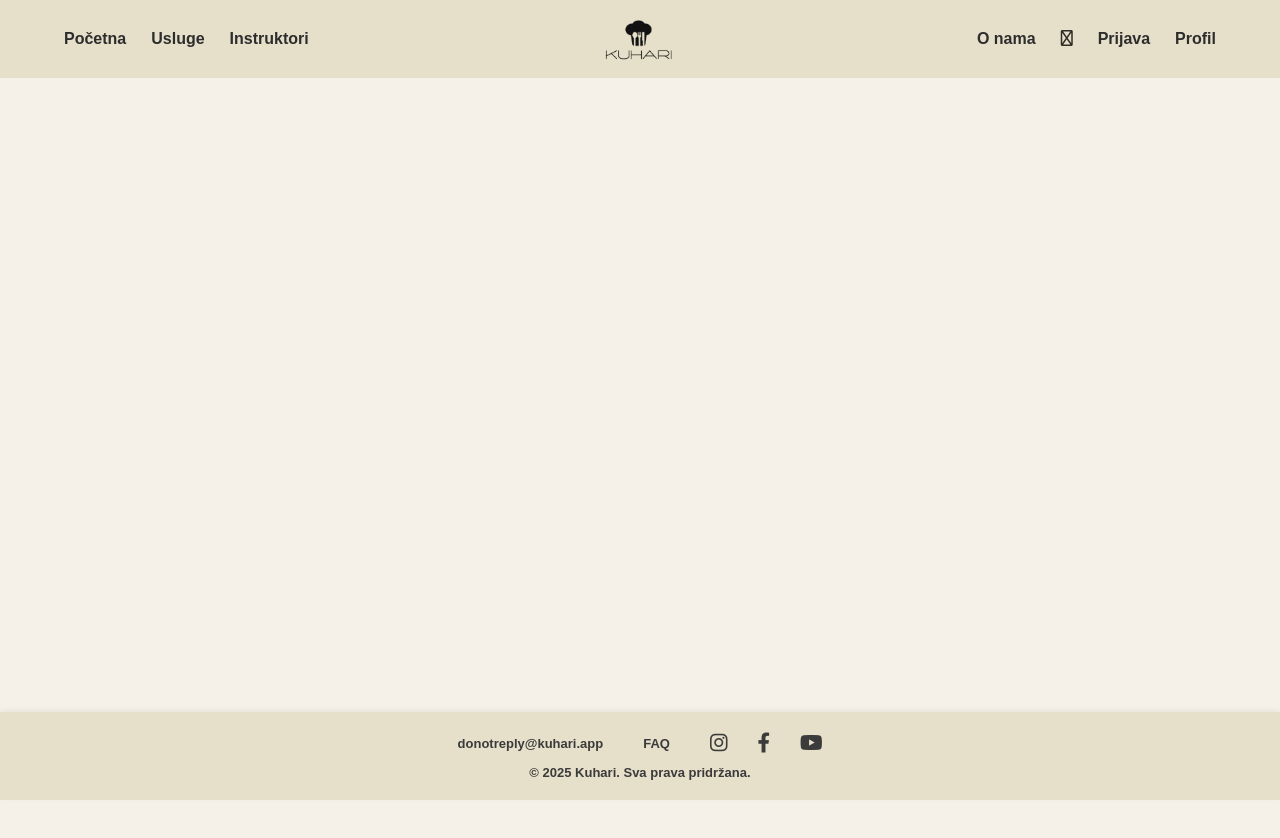
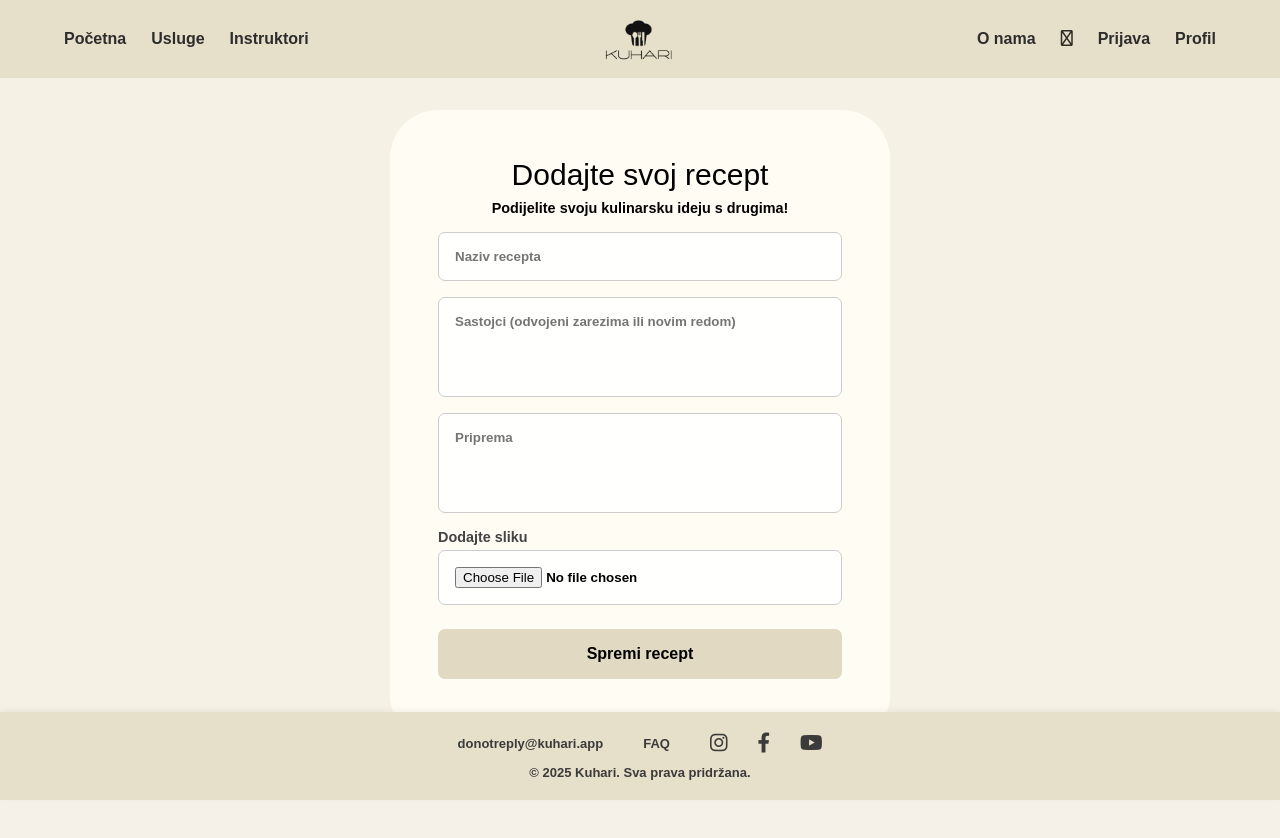
Before and after one commit to vitomudri/progi-lab, a Vue app in the folder frontend/: page /add-recipe in a window 1280 px wide. Shown: the top 838 px of the page. Before the commit the page ends 800 px from the top, so only its background shows below. Built offline with nearby package versions, Linux system fonts and the light colour scheme; a web font is replaced by a local one.

Commit message:
Privremeni commit

```diff
--- /dev/null
+++ b/frontend/src/pages/AddRecipe.vue
@@ -0,0 +1,144 @@
+<template>
+  <div class="add-recipe-wrapper">
+    <div class="add-recipe-card">
+      <h2>Dodajte svoj recept</h2>
+      <p>Podijelite svoju kulinarsku ideju s drugima!</p>
+
+      <form @submit.prevent="handleSubmit">
+        <input
+          v-model="recipe.title"
+          type="text"
+          placeholder="Naziv recepta"
+          required
+        />
+
+        <textarea
+          v-model="recipe.ingredients"
+          placeholder="Sastojci (odvojeni zarezima ili novim redom)"
+          required
+        ></textarea>
+
+        <textarea
+          v-model="recipe.steps"
+          placeholder="Priprema"
+          required
+        ></textarea>
+
+        <div class="file-input">
+          <label for="image">Dodajte sliku</label>
+          <input id="image" type="file" accept="image/*" @change="handleImage" />
+        </div>
+
+        <button type="submit">Spremi recept</button>
+      </form>
+    </div>
+  </div>
+</template>
+
+<script setup lang="ts">
+import { ref } from "vue";
+import { useRouter } from "vue-router";
+
+const router = useRouter();
+
+const recipe = ref({
+  title: "",
+  ingredients: "",
+  steps: "",
+  image: null as File | null
+});
+
+function handleImage(e: Event) {
+  const target = e.target as HTMLInputElement;
+  if (target.files && target.files[0]) {
+    recipe.value.image = target.files[0];
+  }
+}
+
+async function handleSubmit() {
+  // kasnije ćeš ovdje pozvati API da pošalješ podatke
+  console.log("Recept spremljen:", recipe.value);
+  alert("Recept uspješno spremljen!");
+  router.push("/"); // povratak na početnu
+}
+</script>
+
+<style scoped>
+.add-recipe-wrapper {
+  display: flex;
+  justify-content: center;
+  align-items: center;
+  flex: 1;
+  padding: 2rem;
+  background-color: #F5F1E5;
+  margin-bottom: 150px;
+}
+
+.add-recipe-card {
+  color: #000;
+  width: 100%;
+  max-width: 500px;
+  padding: 3rem;
+  border-radius: 3rem;
+  background-color: #FFFCF4;
+  text-align: center;
+}
+
+.add-recipe-card h2 {
+  font-weight: 450;
+  font-size: 1.875rem;
+  margin-bottom: 0.5rem;
+}
+
+.add-recipe-card p {
+  font-size: 0.9rem;
+  margin-bottom: 1rem;
+}
+
+.add-recipe-card input,
+.add-recipe-card textarea {
+  border: 1px solid #ccc;
+  border-radius: 7px;
+  display: block;
+  background-color: #FFFFFD;
+  width: 100%;
+  margin-bottom: 1rem;
+  padding: 1rem;
+  font-family: inherit;
+  resize: none;
+}
+
+textarea {
+  min-height: 100px;
+  resize: vertical;
+}
+
+.file-input {
+  text-align: left;
+  margin-bottom: 1rem;
+}
+
+.file-input label {
+  font-size: 0.9rem;
+  display: block;
+  margin-bottom: 0.3rem;
+  color: #444;
+}
+
+.add-recipe-card button {
+  border: none;
+  border-radius: 7px;
+  background-color: #E2D9C2;
+  padding: 1rem;
+  cursor: pointer;
+  width: 100%;
+  margin-top: 0.5rem;
+  margin-bottom: 1rem;
+  font-size: 1rem;
+  transition: background-color 0.2s ease;
+}
+
+.add-recipe-card button:hover {
+  background-color: #d7ceb8;
+}
+</style>
--- a/frontend/src/pages/Home.vue
+++ b/frontend/src/pages/Home.vue
@@ -4,28 +4,74 @@
       <h1>"IDEJE, RECEPTI I OKUSI KOJI OSTAJU U SJEĆANJU"</h1>
     </div>
   </section>
+
   <section class="popular">
   <h2>Najpopularniji recepti</h2>
+
   <div class="recipe-grid">
-    <div class="recipe">Korejska pržena piletina</div>
-    <div class="recipe">Juha od brokule</div>
-    <div class="recipe">Cimet rolice</div>
+
+    <router-link
+      v-for="recipe in recipes"
+      :key="recipe.id"
+      :to="`/recipe/${recipe.id}`"
+      class="recipe-card"
+    >
+      <img :src="recipe.image" alt="" class="thumb" />
+      <p>{{ recipe.title }}</p>
+    </router-link>
+
+    <div
+      v-for="n in (8 - recipes.length)"
+      :key="'placeholder-'+n"
+      class="recipe-card placeholder"
+    >
+      <div class="thumb empty"></div>
+      <p>Recept...</p>
+    </div>
+
+    <router-link
+      v-if="isLoggedIn"
+      to="/add-recipe"
+      class="recipe-card add-card"
+    >
+      <div class="thumb plus-box">+</div>
+      <p>Dodaj recept</p>
+    </router-link>
 
   </div>
 </section>
 
 </template>
 
+<script setup lang="ts">
+import { ref, onMounted } from "vue"
+
+const recipes = ref([])
+const isLoggedIn = ref(true)           // promijeni kad spojiš login
+
+onMounted(async () => {
+  try {
+    const res = await fetch("/api/v1/recipes/popular")
+    if (!res.ok) throw new Error("Greška u dohvaćanju")
+
+    const data = await res.json()
+    recipes.value = data
+  } catch (err) {
+    console.error("Ne mogu dohvatiti recepte:", err)
+  }
+})
+</script>
+
+
 <style scoped>
+
 .hero {
   background-image: url('@/assets/images/hero-bg.jpg');
   background-size: cover;
-
   padding: 110px 100px;
   text-align: center;
   color: #2d2d2d;
   font-size: 16px;
-  font-weight: 400;
   height: 10vh;
   display: flex;
   align-items: center;
@@ -37,7 +83,7 @@
   content: '';
   position: absolute;
   inset: 0;
-  background-color: rgba(255, 255, 255, 0.1); /* 0.4 = 40% bijelo prekrivanje */
+  background-color: rgba(255, 255, 255, 0.1);
   z-index: 0;
 }
 
@@ -46,12 +92,10 @@
   z-index: 1;
 }
 
-
 .popular {
-  padding: 30px 0;
+  padding: 30px 0 150px;
   background-color: #f5f1e8;
   text-align: center;
-
 }
 
 .popular h2 {
@@ -63,16 +107,64 @@
 }
 
 .recipe-grid {
+  display: grid;
+  grid-template-columns: repeat(auto-fill, minmax(220px, 1fr));
+  gap: 30px;
+  justify-items: center;
+  padding: 0 40px;
+}
+
+.recipe-card {
+  background-color: #e6dfc9;
+  border-radius: 15px;
+  width: 220px;
+  height: 240px;
+  padding: 15px;
+  text-align: center;
+  color: #2d2d2d;
+  display: flex;
+  flex-direction: column;
+  justify-content: space-between;
+  align-items: center;
+  transition: transform 0.2s ease, box-shadow 0.2s ease;
+}
+
+.recipe-card:hover {
+  transform: scale(1.05);
+  box-shadow: 0 6px 12px rgba(0, 0, 0, 0.15);
+  cursor: pointer;
+}
+
+.thumb {
+  width: 100%;
+  height: 140px;
+  border-radius: 12px;
+  object-fit: cover;
+  background-color: #f3ede0;
+}
+
+.empty {
+  background-color: #efe7d9 !important;
+}
+
+.add-card:hover {
+  transform: scale(1.05);
+  box-shadow: none; /* nema potamnjivanja */
+}
+
+.plus-box {
+  font-size: 48px;
+  font-weight: bold;
+  color: #302c27;
   display: flex;
   justify-content: center;
-  gap: 30px;
+  align-items: center;
+  user-select: none;
 }
 
-.recipe {
-  background-color: #e6dfc9;
-  padding: 20px;
-  border-radius: 15px;
-  width: 180px;
+.recipe-card p {
+  margin-top: 10px;
+  font-size: 1rem;
+  font-weight: 500;
 }
-
 </style>
--- /dev/null
+++ b/frontend/src/pages/RecipePage.vue
@@ -0,0 +1,130 @@
+<template>
+  <main class="recipe-page">
+    <div class="image-container">
+      <img :src="recipe.image" alt="recipe image" />
+    </div>
+
+    <h1 class="recipe-title">{{ recipe.title }}</h1>
+    <p class="recipe-author">👩‍🍳 Autor: {{ recipe.author }}</p>
+
+    <section class="ingredients">
+      <h2>Sastojci</h2>
+      <ul>
+        <li v-for="(item, index) in recipe.ingredients" :key="index">{{ item }}</li>
+      </ul>
+    </section>
+
+    <section class="preparation">
+      <h2>Priprema</h2>
+      <ol>
+        <li v-for="(step, index) in recipe.steps" :key="index">{{ step }}</li>
+      </ol>
+    </section>
+  </main>
+</template>
+
+<script setup lang="ts">
+import { ref } from 'vue'
+
+const recipe = ref({
+  title: 'Korejska pržena piletina s rižom',
+  image: '/src/assets/images/kfc.jpg',
+  author: 'Ana M.',
+  ingredients: [
+    '500 g pilećih prsa',
+    '2 žlice kukuruznog škroba',
+    '1 jaje',
+    'Sol i papar po želji',
+    'Ulje za prženje',
+    '2 žlice sojinog umaka',
+    '1 žlica meda',
+    '1 žličica gochujang paste (ili čili paste)',
+    '2 režnja češnjaka (sitno nasjeckana)',
+    'Sezamove sjemenke za posip'
+  ],
+  steps: [
+    'Piletinu nareži na male komade i začini solju i paprom.',
+    'Uvaljaj u jaje pa u kukuruzni škrob.',
+    'Prži u vrućem ulju dok ne postane zlatno i hrskavo.',
+    'U tavi pomiješaj soja umak, med, češnjak i gochujang — kratko prokuhaj.',
+    'Dodaj prženu piletinu i dobro promiješaj da se obloži umakom.',
+    'Pospi sezamom i posluži uz kuhanu rižu.'
+  ]
+})
+</script>
+
+<style scoped>
+html, body {
+  min-height: 100vh;
+}
+
+.recipe-page {
+  max-width: 800px;
+  margin: 0 auto;
+  padding: 40px 20px 100px;
+}
+
+.image-container img {
+  width: 100%;
+  height: 400px;
+  object-fit: cover;
+  border-radius: 12px;
+  margin-bottom: 30px;
+}
+
+.recipe-title {
+  font-size: 32px;
+  margin-bottom: 10px;
+  color: #302c27;
+}
+
+.recipe-author {
+  font-size: 18px;
+  color: #6a6359;
+  margin-bottom: 40px;
+}
+
+.ingredients,
+.preparation {
+  text-align: left;
+  margin-bottom: 40px;
+}
+.ingredients ul {
+  list-style-type: disc; /* ➜ male točkice */
+      /* ➜ malo pomakne cijelu listu udesno */
+}
+
+/* Naslovi */
+h2 {
+  font-size: 24px;
+  margin-bottom: 12px;
+  color: #302c27;
+}
+
+/* Liste */
+ul, ol {
+  padding-left: 20px;
+  line-height: 1.8;
+  color: #302c27;
+  list-style-position: outside;
+  display: block !important;
+  cursor: default !important; /* sprječava pointer između stavki */
+}
+
+/* Stavke u listama */
+li {
+  display: list-item !important;
+  margin-bottom: 8px;
+  word-wrap: break-word;
+  cursor: default !important; /* sprječava pojavu "ruke" */
+  transition: none !important;
+}
+
+li:hover {
+  transform: none !important;
+  color: inherit !important;
+  cursor: default !important;
+}
+
+
+</style>
--- a/frontend/src/router/index.ts
+++ b/frontend/src/router/index.ts
@@ -5,7 +5,8 @@ import LoginPage from '@/pages/LoginPage.vue'
 import SignUpPage from '@/pages/SignUpPage.vue'
 import TwoFAPage from '@/pages/TwoFAPage.vue'
 import InstructorProfile from '@/pages/InstructorProfile.vue'
-import ChangePassword from '@/pages/ChangePassword.vue'   // ✅ DODANO
+import ChangePassword from '@/pages/ChangePassword.vue'
+import AddRecipe from '@/pages/AddRecipe.vue' // ✅ NOVO DODANO
 
 const routes: RouteRecordRaw[] = [
   {
@@ -39,9 +40,19 @@ const routes: RouteRecordRaw[] = [
     component: InstructorProfile
   },
   {
-    path: '/change-password',        // ✅ NOVA RUTA
+    path: '/change-password',
     name: 'ChangePassword',
     component: ChangePassword
+  },
+  {
+    path: '/recipe/:id',
+    name: 'RecipePage',
+    component: () => import('@/pages/RecipePage.vue')
+  },
+  {
+    path: '/add-recipe', // ✅ NOVA RUTA
+    name: 'AddRecipe',
+    component: AddRecipe
   }
 ]
 
```
Also changed, not shown: frontend/src/assets/images/kfc.jpg (added). Lines whose indentation alone changed are shown as unchanged.
